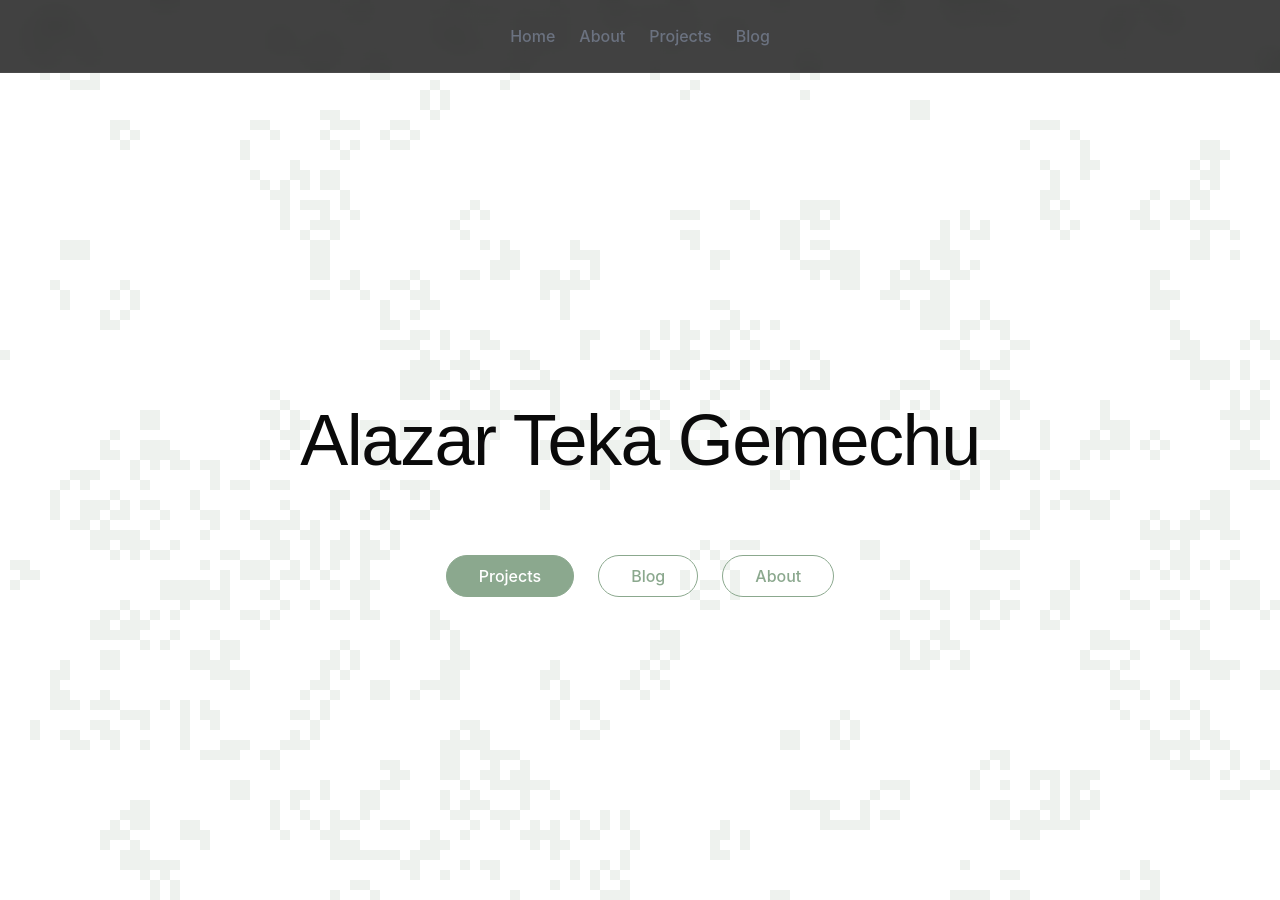
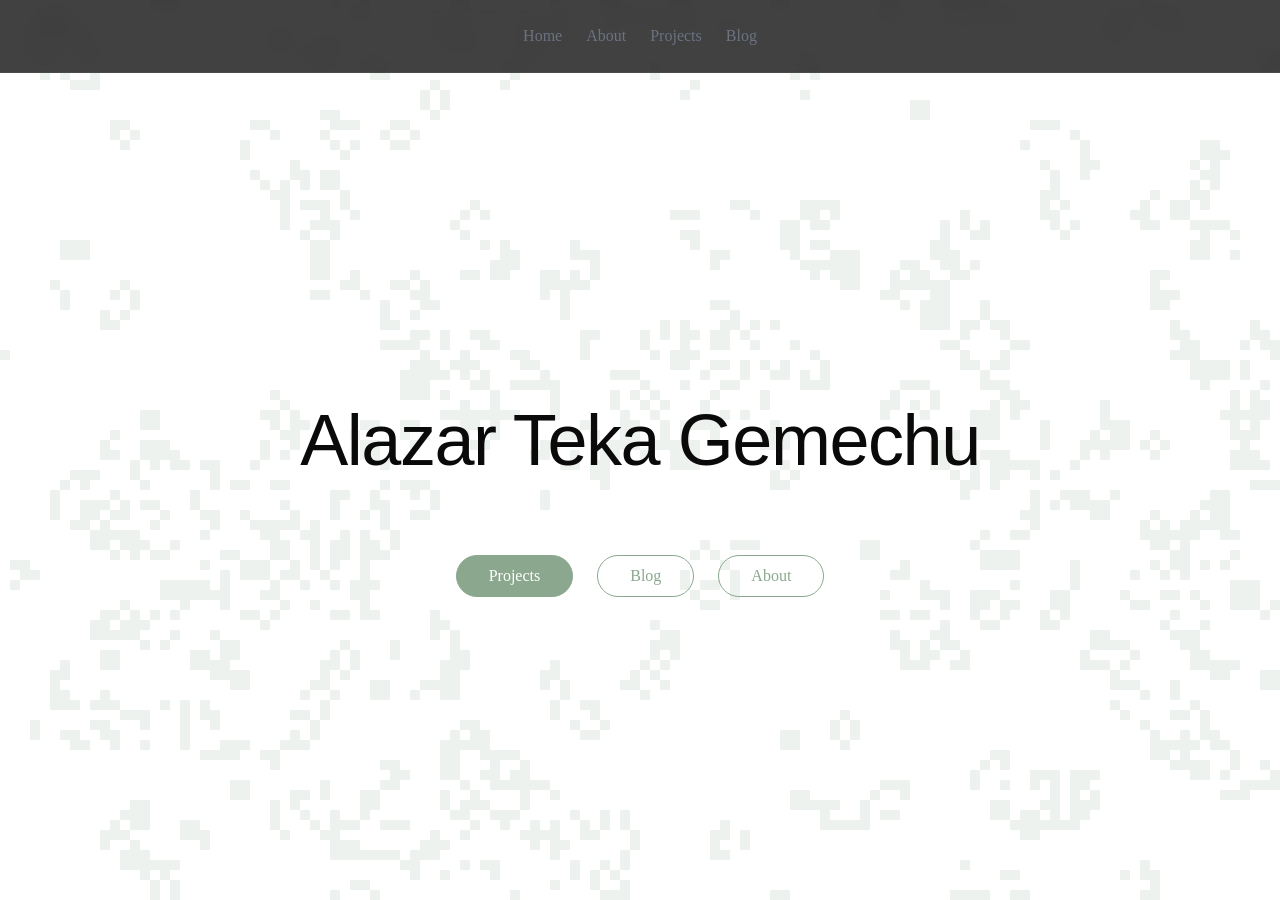
Before and after one commit to alazarteka/alazarteka.github.io, a Jekyll site: the page built from index.html, in a window 1280 px wide and 900 px high. Built offline with Jekyll 4.4.1, drawn with Linux system fonts in a browser that asks for light colours; some web fonts are replaced.

Commit message:
Update body typography to use Buda font

```diff
--- a/_layouts/default.html
+++ b/_layouts/default.html
@@ -8,7 +8,7 @@
 
   <link rel="preconnect" href="https://fonts.googleapis.com">
   <link rel="preconnect" href="https://fonts.gstatic.com" crossorigin>
-  <link href="https://fonts.googleapis.com/css2?family=Turret+Road:wght@200;300;400;500;700;800&display=swap" rel="stylesheet">
+  <link href="https://fonts.googleapis.com/css2?family=Buda:wght@300&family=Turret+Road:wght@200;300;400;500;700;800&display=swap" rel="stylesheet">
 
   <link rel="stylesheet" href="{{ '/assets/css/normalize.css' | relative_url }}">
   <link rel="stylesheet" href="{{ '/assets/css/variables.css' | relative_url }}">
--- a/assets/css/style.css
+++ b/assets/css/style.css
@@ -6,6 +6,7 @@
   position: relative;
   min-height: 100vh;
   overflow-x: hidden;
+  font-weight: 300;
 }
 
 /* Cellular Automaton Canvas */
@@ -150,6 +151,12 @@
 .turret-road-extrabold {
   font-family: "Turret Road", sans-serif;
   font-weight: 800;
+}
+
+.buda-light {
+  font-family: "Buda", serif;
+  font-weight: 300;
+  font-style: normal;
 }
 
 .hero-actions {
--- a/assets/css/variables.css
+++ b/assets/css/variables.css
@@ -11,7 +11,7 @@
 
   /* Typography */
   --font-heading: 'Turret Road', sans-serif;
-  --font-sans: -apple-system, BlinkMacSystemFont, 'Segoe UI', 'Roboto', 'Oxygen', 'Ubuntu', 'Cantarell', sans-serif;
+  --font-sans: 'Buda', serif;
   --font-mono: 'SF Mono', 'Monaco', 'Inconsolata', 'Fira Code', 'Droid Sans Mono', monospace;
 
   /* Font Sizes */
```
